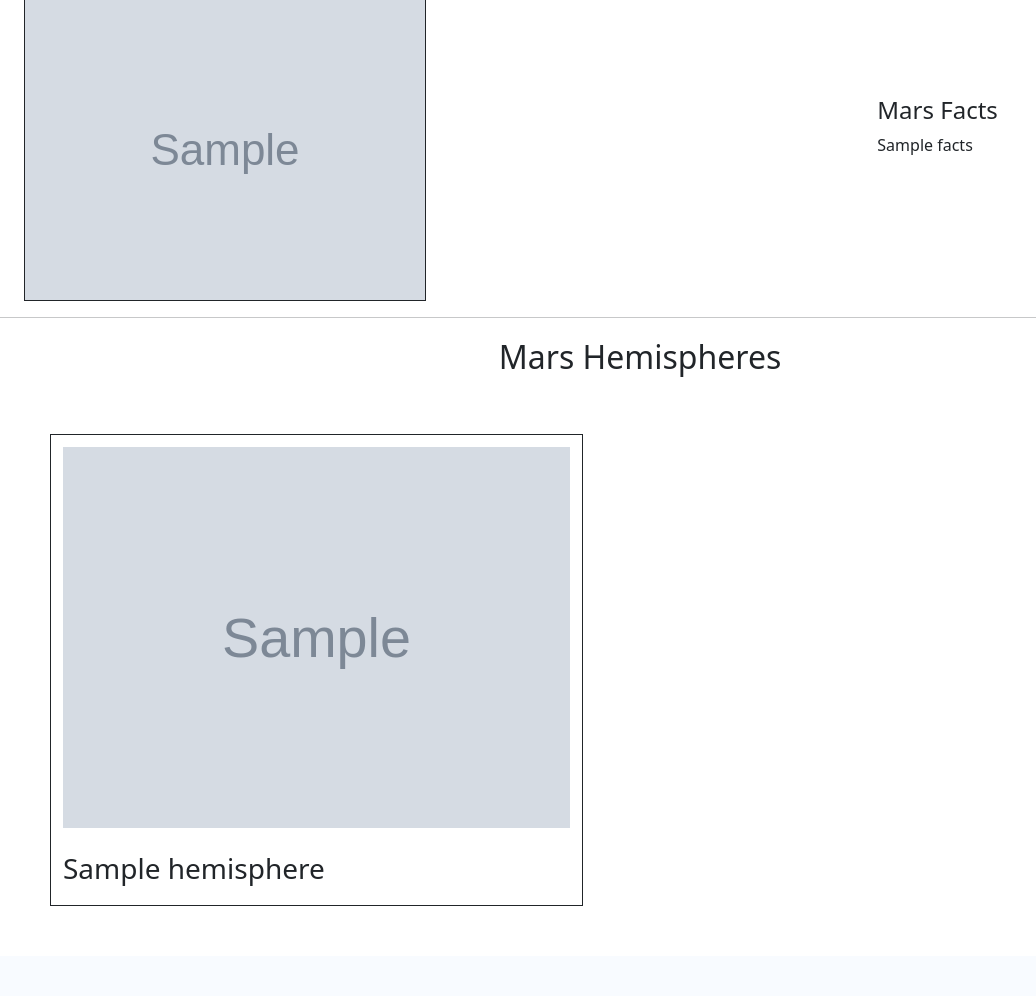
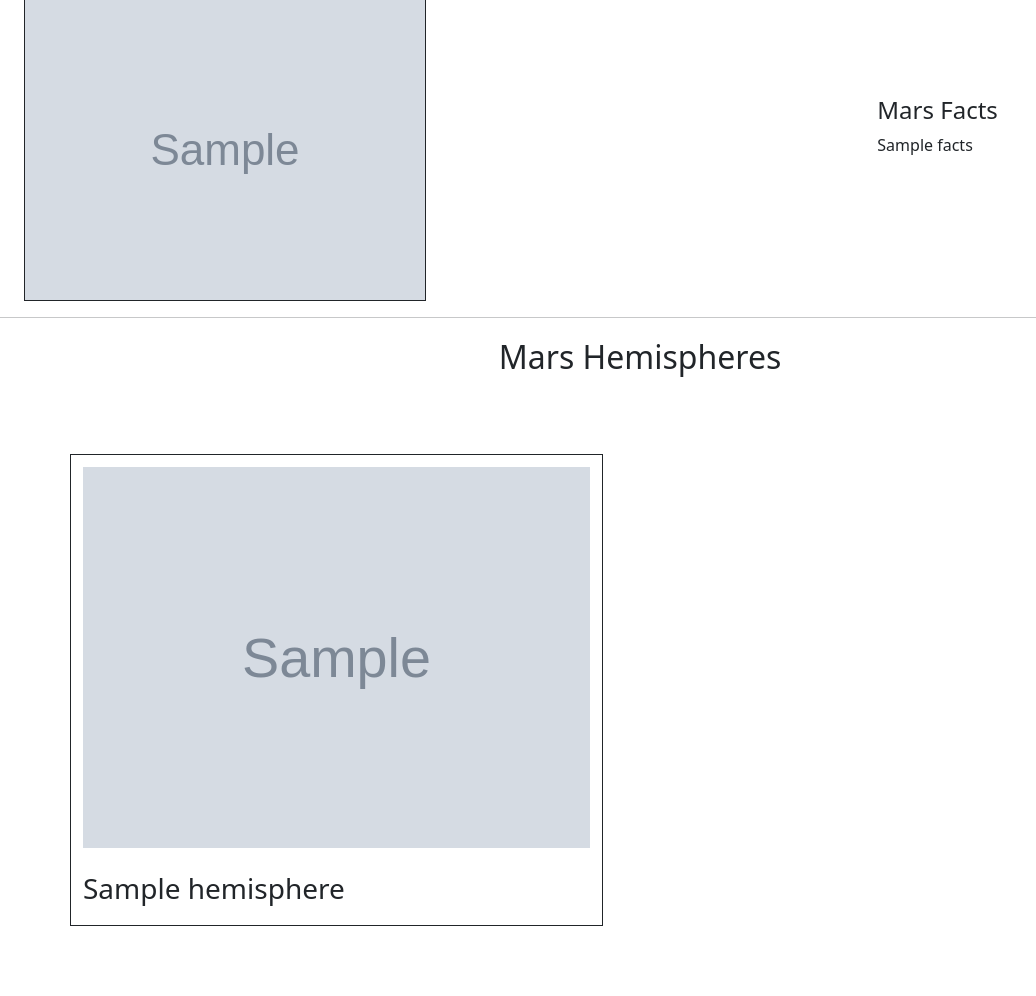
Before and after one commit to nataligracia/webscraping_mission2mars, a Flask app: page / in a window 1280 px wide; the page is wider, and only the part inside the window is pictured. Shown: the part 476-1472 px from the top of that part, without its empty margins (0-1036 px from the left). Before the commit the page ends 1382 px from the top of that part, so only its background shows below. Run offline with Flask 2, Linux system fonts and the light colour scheme; grey boxes marked "Sample" are stand-in pictures; a database or web service that is not in the repository returns one stand-in record (values such as "Sample title"); some libraries are stand-ins or nearby versions.

Commit message:
Update CSS

```diff
--- a/static/style.css
+++ b/static/style.css
@@ -79,6 +79,8 @@ tr:nth-child(even) {
 th {
     text-align: left;
     font-weight: bold;
+    background-color: orange;
+    color: black;
 }
 
 
@@ -86,7 +88,7 @@ th {
 .mars-hemispheres {
     border-collapse: collapse;
     width: 100%;
-    margin: 35px;
+    margin: 55px;
     padding-left: 0px 0px 0px 12px;
 }
 
```
